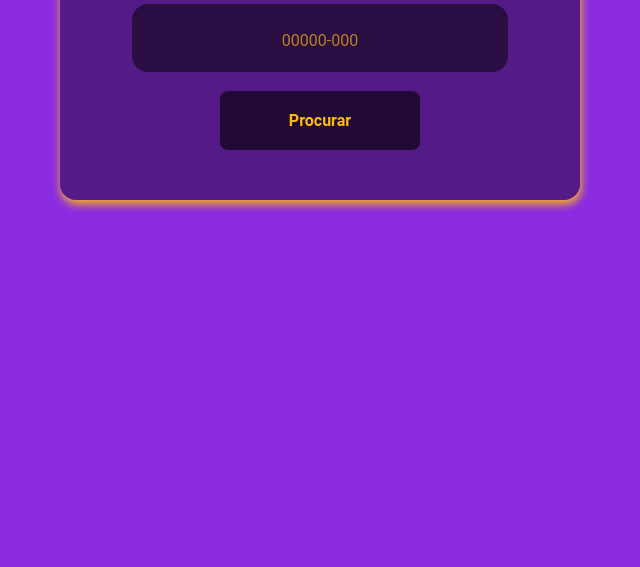
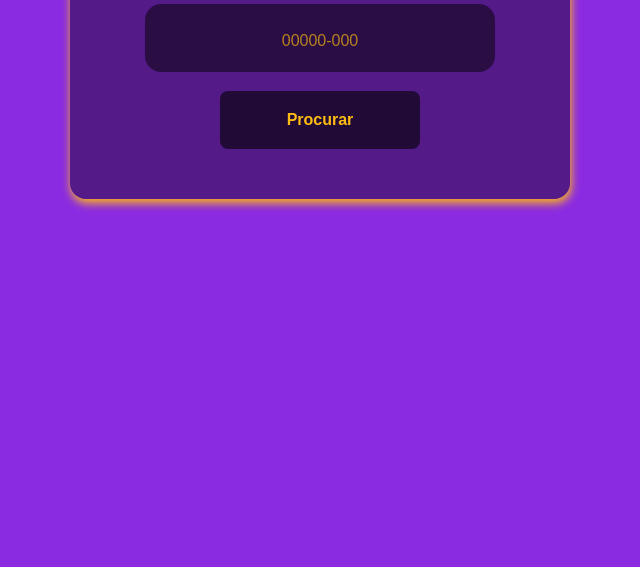
Before and after one commit to DevTinel/consumoDeApi-viaCEP, a website: page index.html in a window 1280 px wide. Shown: the part 233-800 px from the top of the page, without its empty margins (320-960 px from the left). Drawn offline with Linux system fonts and the light colour scheme.

Commit message:
font family

```diff
--- a/index.css
+++ b/index.css
@@ -4,9 +4,10 @@ body{
   justify-content: center;
   align-items: center;
   margin: 100px;
+  font-family: 'Roboto', sans-serif;
 }
 *{
-  font-family: "Roboto";
+  box-sizing: border-box;
   padding:0;
   margin: 0;
 }
--- a/index.html
+++ b/index.html
@@ -8,9 +8,9 @@
   <title>Document</title>
   <script src="index.js" defer></script>
   <link rel="stylesheet" href="index.css">
-  <style>
-
-  </style>
+  <link rel="preconnect" href="https://fonts.googleapis.com">
+  <link rel="preconnect" href="https://fonts.gstatic.com" crossorigin>
+  <link href="https://fonts.googleapis.com/css2?family=Roboto:wght@300&display=swap" rel="stylesheet">
 
 </head>
 
```
